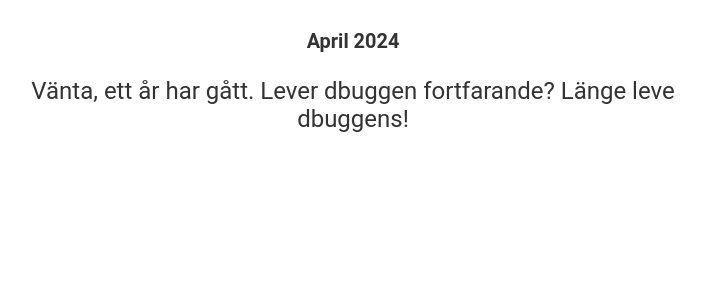
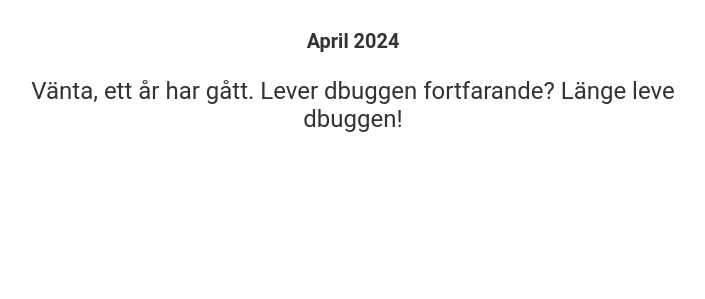
Before and after one commit to datasektionen/dbuggen, a Jekyll site: the page built from index.html, in a window 1280 px wide and 900 px high, scrolled down 819 px. Shown: the part 183-482 px from the top of the window, without its empty margins (287-992 px from the left). Built offline with Jekyll 4.4.1, drawn with Linux system fonts in a browser that asks for light colours.

Commit message:
Update _data/issues.yaml

```diff
--- a/_data/issues.yaml
+++ b/_data/issues.yaml
@@ -157,5 +157,5 @@
   date: "December 2023"
 - number: 39
   name: DBUGGEN VÅR 2024
-  description: Vänta, ett år har gått. Lever dbuggen fortfarande? Länge leve dbuggens!
+  description: Vänta, ett år har gått. Lever dbuggen fortfarande? Länge leve dbuggen!
   date: "April 2024"
```
